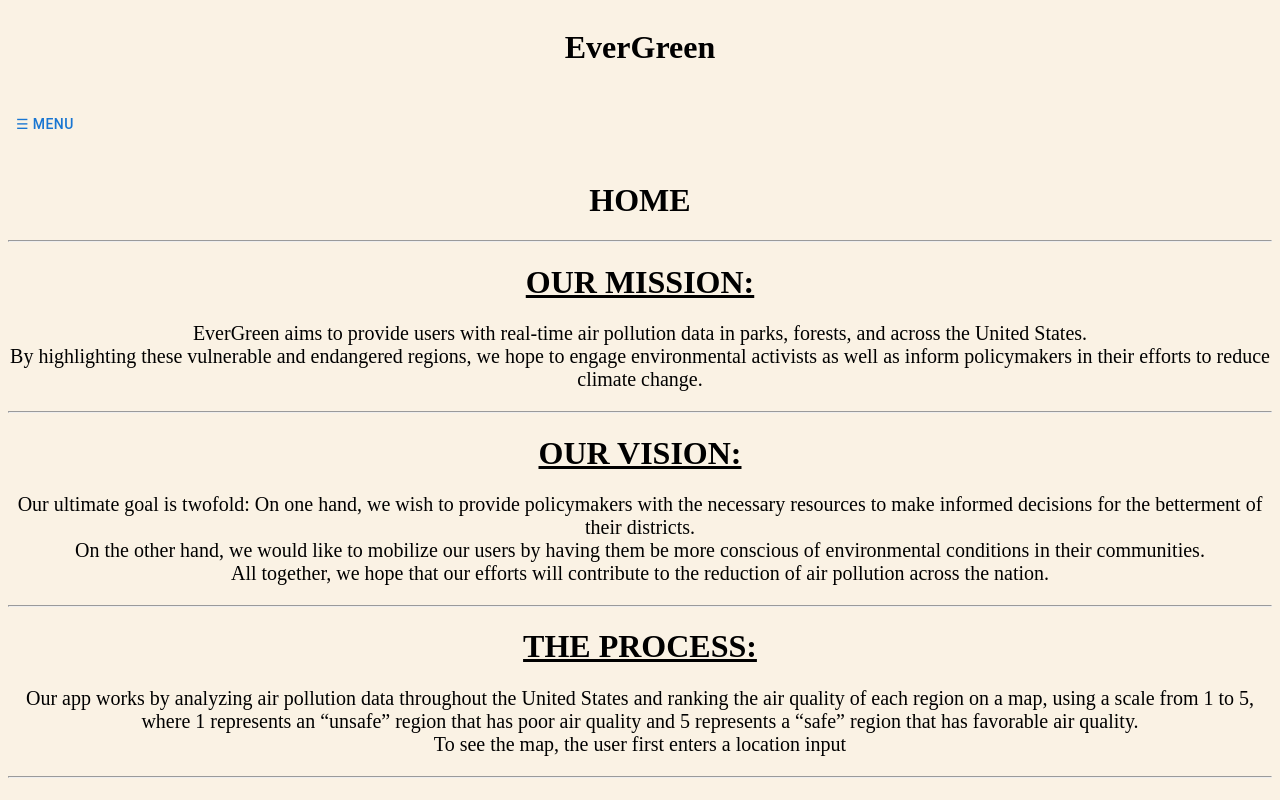
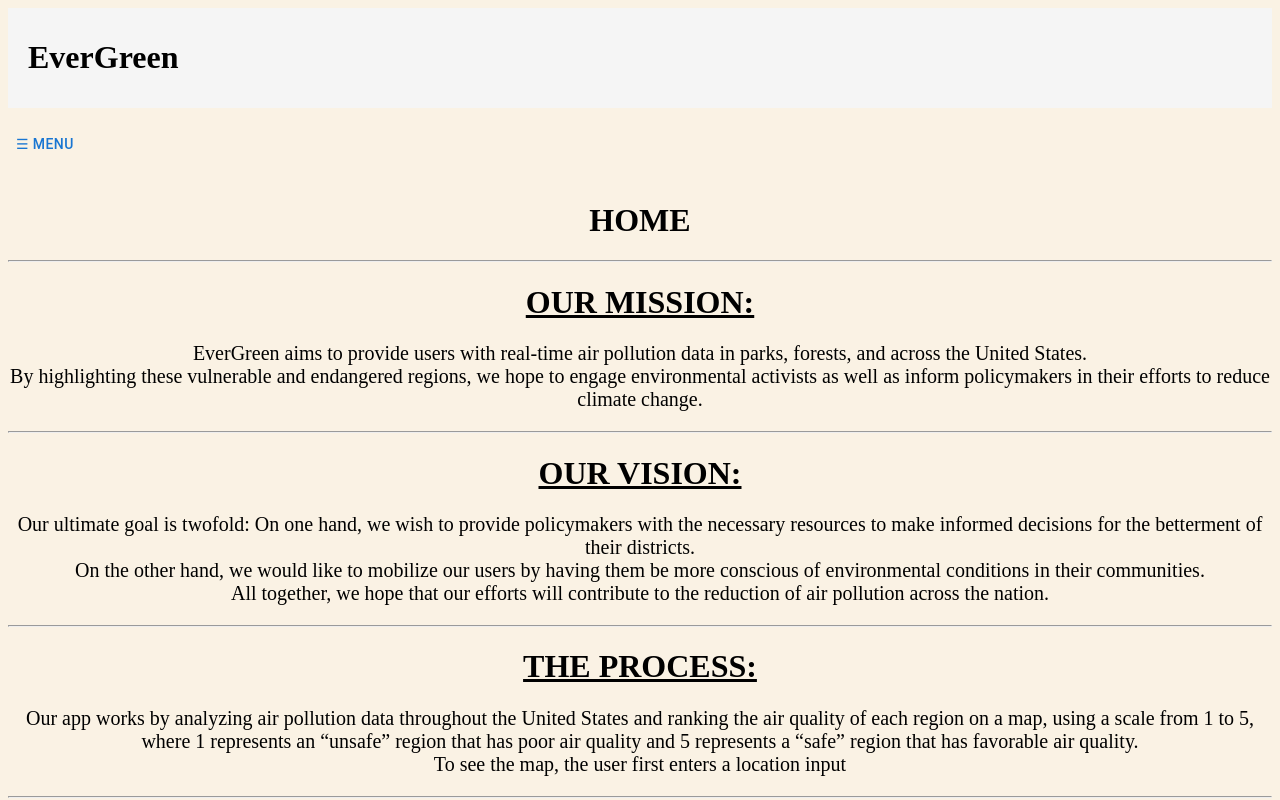
Before and after one commit to Allens124/EverGreenFrontend, a Next.js app in the folder ever/: page / in a window 1280 px wide. Shown: the top 800 px of the page. Built offline with nearby package versions, Linux system fonts and the light colour scheme.

Commit message:
created the up class

```diff
--- a/ever/app/globals.css
+++ b/ever/app/globals.css
@@ -9,7 +9,13 @@ body {
   box-sizing: border-box;
 }
 
-
+.up{
+  display: flex;
+  justify-content: space-between; /* Moves title left, menu right */
+  align-items: center;
+  padding: 10px 20px;
+  background: #f5f5f5;
+}
 .jian a {
   display: block;
   padding: 10px;
```
